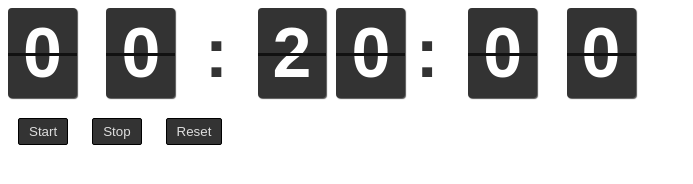
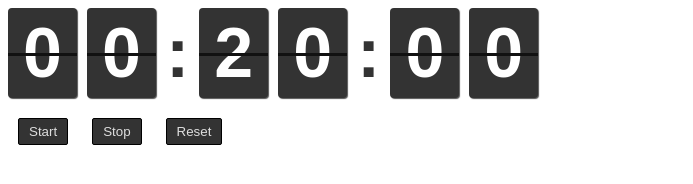
Before and after one commit to Granze/flip-clock-vanilla, a website: page index.html in a window 1280 px wide. Shown: the whole page, without its empty margins (0-693 px from the left). Drawn offline with Linux system fonts and the light colour scheme.

Commit message:
fighting the white space

```diff
--- a/src/flip-clock.css
+++ b/src/flip-clock.css
@@ -8,7 +8,7 @@
   font-weight: bold;
 }
 
-#clock * {
+#clock span:not(.group) {
   font-size: 70px;
 }
 
@@ -35,6 +35,7 @@
 
 #clock b {
   color: #333;
+  font-size: 70px;
   margin-right: 10px;
 }
 
```
